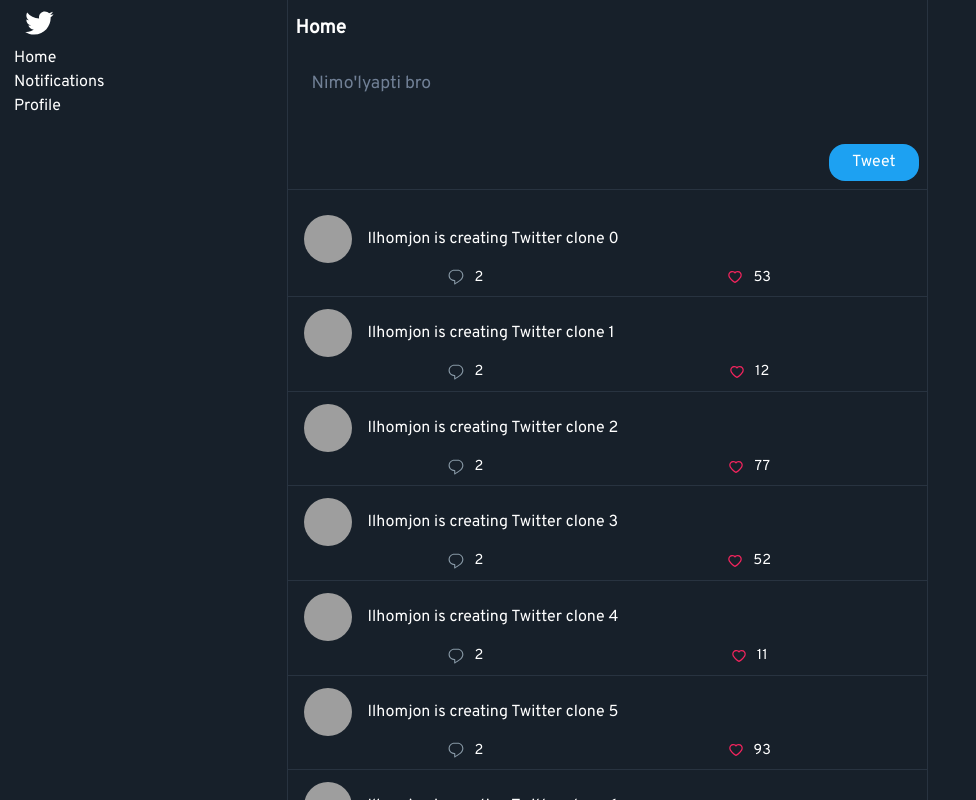
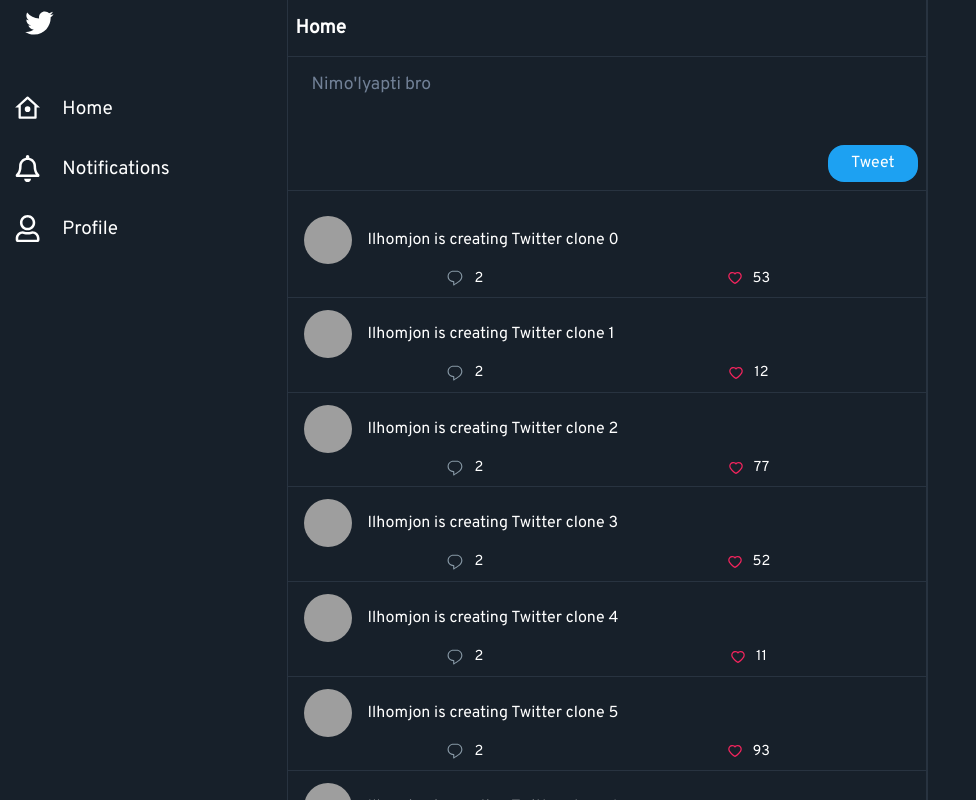
Before and after one commit to IsaqjonovII/twitter-client, a React (Vite) app: page / in a window 1280 px wide. Shown: the top 800 px of the page, without its empty margins (0-976 px from the left). Built offline with nearby package versions, Linux system fonts and the light colour scheme; grey boxes are pictures that could not be loaded.

Commit message:
home is done

```diff
--- a/src/assets/index.ts
+++ b/src/assets/index.ts
@@ -1,5 +1,17 @@
 import twitterLogo from "./twitterLogo.svg";
 import commentIcon from "./commentIcon.svg";
 import { AiOutlineHeart } from "react-icons/ai";
+import { RiHome7Line, RiHome7Fill } from "react-icons/ri";
+import { FaRegBell, FaBell, FaUser, FaRegUser } from "react-icons/fa";
 
-export { twitterLogo, commentIcon, AiOutlineHeart };
+export {
+  twitterLogo,
+  commentIcon,
+  AiOutlineHeart,
+  RiHome7Line,
+  RiHome7Fill,
+  FaBell,
+  FaRegBell,
+  FaUser,
+  FaRegUser,
+};
--- a/src/components/Sidebar/index.tsx
+++ b/src/components/Sidebar/index.tsx
@@ -17,14 +17,17 @@
           </Link>
         </Wrapper>
         <Wrapper className="sidebar__links">
-          {sidebarRoutes.map(({ key, path, title }) => (
-            <Wrapper key={key}>
-              <Link to={path}>{title}</Link>
-            </Wrapper>
+          {sidebarRoutes.map(({ key, path, title, Icon }) => (
+            <Link to={path} key={key}>
+              <Wrapper className="sidebar__link" flex="flex" align="center">
+                <Icon className="icon" />
+                <span>{title}</span>
+              </Wrapper>
+            </Link>
           ))}
         </Wrapper>
       </div>
-      <Wrapper>{children}</Wrapper>
+      <Wrapper className="routes__container">{children}</Wrapper>
     </StyledSidebar>
   );
 };
--- a/src/components/Sidebar/style.ts
+++ b/src/components/Sidebar/style.ts
@@ -16,5 +16,22 @@
   .sidebar__header {
     padding: 0.7rem;
     color: ${blue};
+    margin-bottom: 2rem;
+  }
+  .sidebar__link {
+    font-size: 1.1875rem;
+    height: 3.75rem;
+    .icon {
+      width: 1.7rem;
+      height: 1.7rem;
+    }
+    span {
+      height: 1.7rem;
+      margin-left: 1.32rem;
+    }
+  }
+  .routes__container {
+    max-width: 40rem;
+    border-right: 0.0625rem solid ${gray1};
   }
 `;
--- a/src/components/Title/index.tsx
+++ b/src/components/Title/index.tsx
@@ -0,0 +1,12 @@
+import StyledTitle from "./style";
+
+type Props = {
+  children: string | JSX.Element | any;
+  className?: string;
+};
+
+const PageTitle = ({ children, className }: Props) => {
+  return <StyledTitle className={className}>{children}</StyledTitle>;
+};
+
+export default PageTitle;
--- /dev/null
+++ b/src/components/Title/style.ts
@@ -0,0 +1,11 @@
+import styled from "styled-components";
+import { colors } from "../../constants";
+
+const { gray1 } = colors;
+export default styled.div`
+  padding: 1rem 0.5rem;
+  font-size: 1.1875rem;
+  border-bottom: 0.06rem solid ${gray1};
+  font-weight: 700;
+  line-height: normal;
+`;
--- a/src/interfaces/index.ts
+++ b/src/interfaces/index.ts
@@ -7,6 +7,8 @@
   path: string;
   key: string | number;
   title: string;
+  Icon?: JSX.Element | any;
+  isActiveIcon?: JSX.Element | any;
 }
 export interface IUser {
   userId: string | number;
--- a/src/pages/Home/index.tsx
+++ b/src/pages/Home/index.tsx
@@ -4,11 +4,12 @@
 import { tweets } from "../../mocks";
 import { Link } from "react-router-dom";
 import { AiOutlineHeart, commentIcon } from "../../assets";
+import PageTitle from "../../components/Title";
 
 const Home = () => {
   return (
     <StyledHome>
-      <h1 className="home__title">Home</h1>
+      <PageTitle>Home</PageTitle>
       <Wrapper className="tweet__wrp">
         <Wrapper className="tweet__inp">
           <Textarea
@@ -25,7 +26,11 @@
           <Wrapper className="feed__tweet__wrp">
             <Link to={"/status/" + id}>
               <Wrapper flex="flex" align="center">
-                <Avatar name="Dan Abrahmov" size="md" src="https://bit.ly/dan-abramov" />
+                <Avatar
+                  name="Dan Abrahmov"
+                  size="md"
+                  src="https://bit.ly/dan-abramov"
+                />
                 <Wrapper className="tweet__content">{content}</Wrapper>
               </Wrapper>
             </Link>
--- a/src/pages/Home/style.ts
+++ b/src/pages/Home/style.ts
@@ -10,14 +10,6 @@
   min-height: 100vh;
   color: ${white};
   border-right: 0.06rem solid ${gray1};
-
-  .home__title {
-    display: block;
-    padding: 1rem 0.5rem;
-    font-size: 1.1875rem;
-    font-weight: 700;
-    line-height: normal;
-  }
 
   .tweet__wrp {
     width: 100%;
@@ -52,7 +44,7 @@
 
     .feed__tweet__wrp {
       padding: 0.5rem 1rem;
-    border-bottom: 0.06rem solid ${gray1};
+      border-bottom: 0.06rem solid ${gray1};
 
       .tweet__content {
         padding: 1rem;
@@ -65,9 +57,9 @@
           max-width: 5rem;
           cursor: pointer;
           span {
-            font-size: .9rem;
+            font-size: 0.9rem;
             display: inline-block;
-            margin-left: .625rem;
+            margin-left: 0.625rem;
           }
           .heart__icon {
             color: ${red};
--- a/src/pages/Notifications/index.tsx
+++ b/src/pages/Notifications/index.tsx
@@ -1,8 +1,11 @@
+import PageTitle from "../../components/Title"
 
 
 const Notifications = () => {
   return (
-    <div>Notifications</div>
+    <div>
+      <PageTitle>Notifications</PageTitle>
+    </div>
   )
 }
 
--- a/src/pages/User/Profile/index.tsx
+++ b/src/pages/User/Profile/index.tsx
@@ -1,8 +1,11 @@
+import PageTitle from "../../../components/Title"
 
 
 const Profile = () => {
   return (
-    <div>Profile</div>
+    <div>
+      <PageTitle>Profile</PageTitle>
+    </div>
   )
 }
 
--- a/src/styles/index.ts
+++ b/src/styles/index.ts
@@ -26,7 +26,7 @@
     color: ${white};
     position: relative;
   }
-  --webkit-scrollbar {
+  ::-webkit-scrollbar {
     display: none;
   }
 `;
```
Also changed, not shown: src/routes/index.ts (+16 -0 lines).
